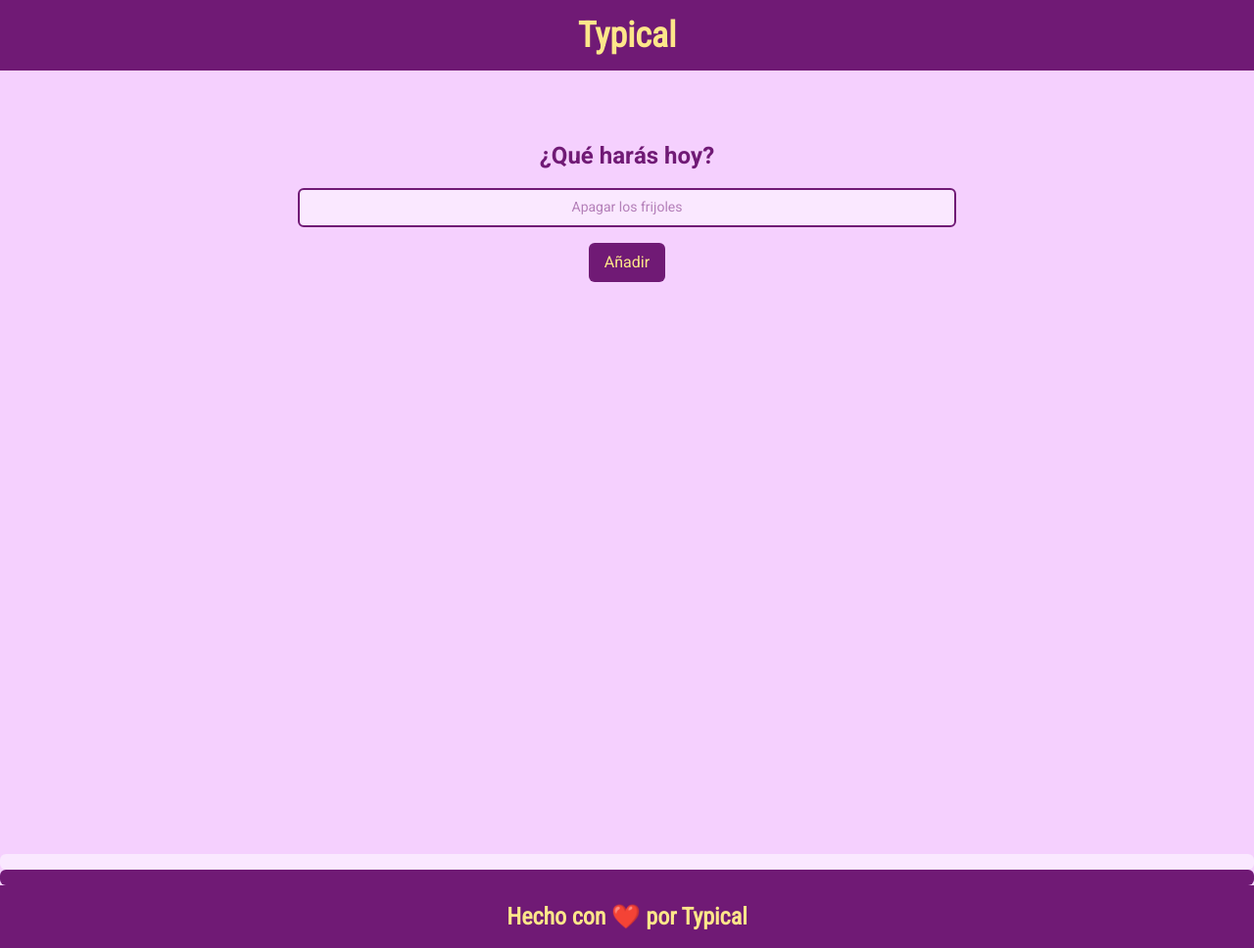
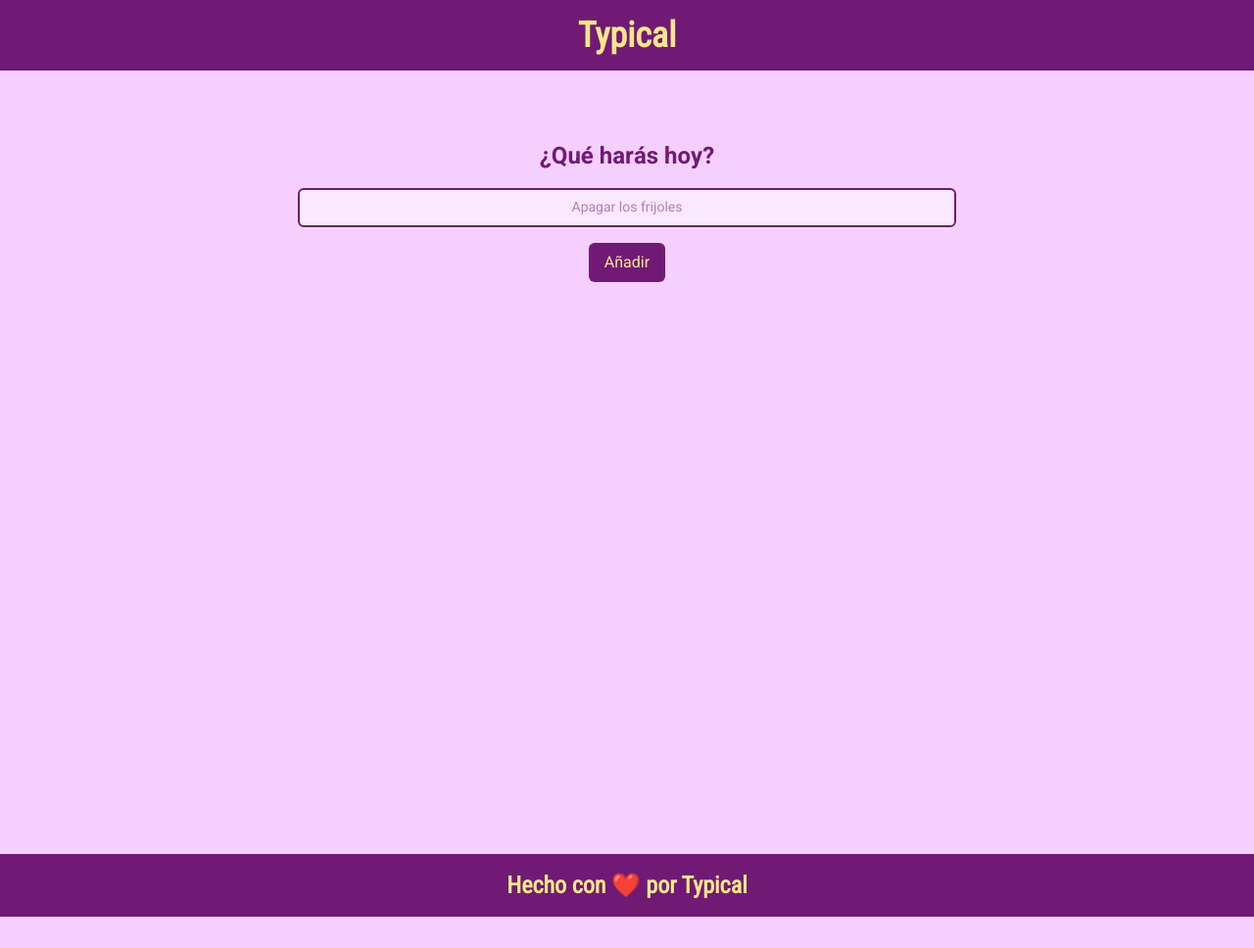
Before and after one commit to Santiago-mnd/ucamp-proyecto2, a website: page docs/index.html in a window 1280 px wide. Shown: the whole page at 98% size. After the commit the page ends 936 px from the top, so only its background shows below. Drawn offline with nearby package versions, Linux system fonts and the light colour scheme.

Commit message:
hidden span

```diff
--- a/docs/index.html
+++ b/docs/index.html
@@ -106,10 +106,10 @@
       class="sr-only bg-amber-200 text-fuchsia-900 hover:bg-fuchsia-100 hidden"
     ></span>
     <span
-      class="w-full flex flex-col md:flex-row items-center justify-between bg-fuchsia-100 rounded-md p-2 text-amber-200"
+      class="w-full flex flex-col md:flex-row items-center justify-between bg-fuchsia-100 rounded-md p-2 text-amber-200 hidden"
     ></span>
     <span
-      class="w-full flex flex-col md:flex-row items-center justify-between bg-fuchsia-900 text-fuchsia-200 rounded-md p-2"
+      class="w-full flex flex-col md:flex-row items-center justify-between bg-fuchsia-900 text-fuchsia-200 rounded-md p-2 hidden"
     >
     </span>
     <footer class="bg-fuchsia-900 p-4">
```
